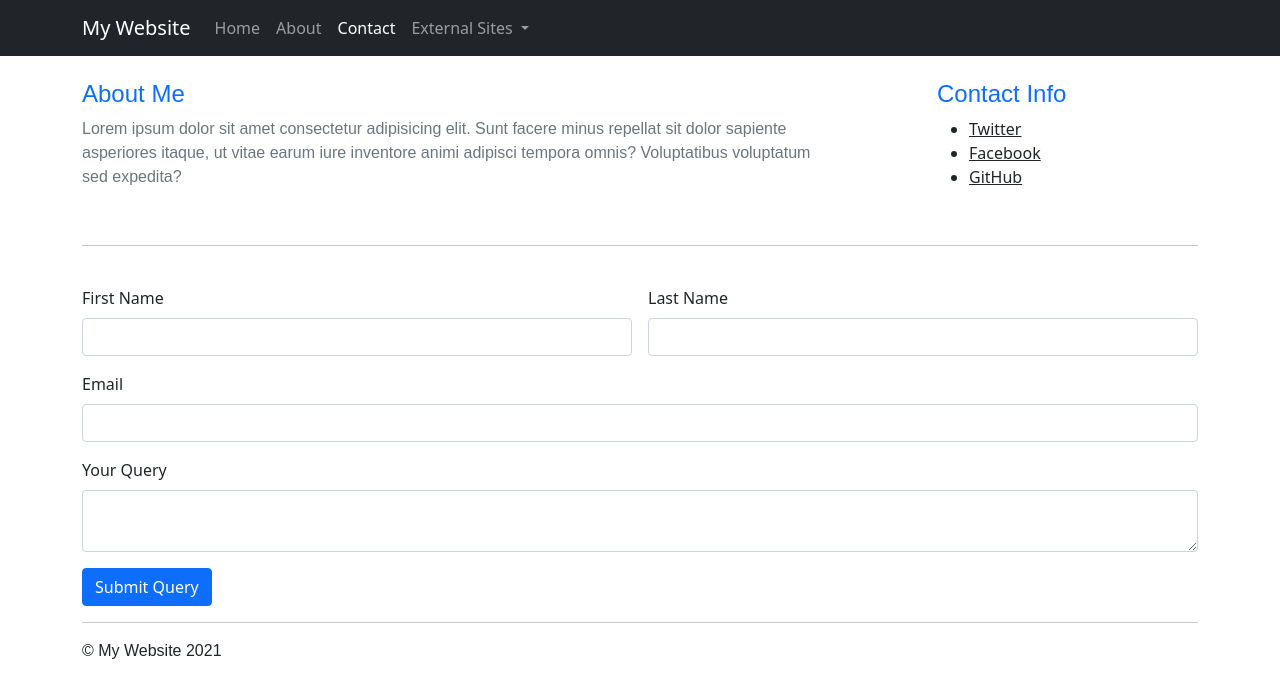
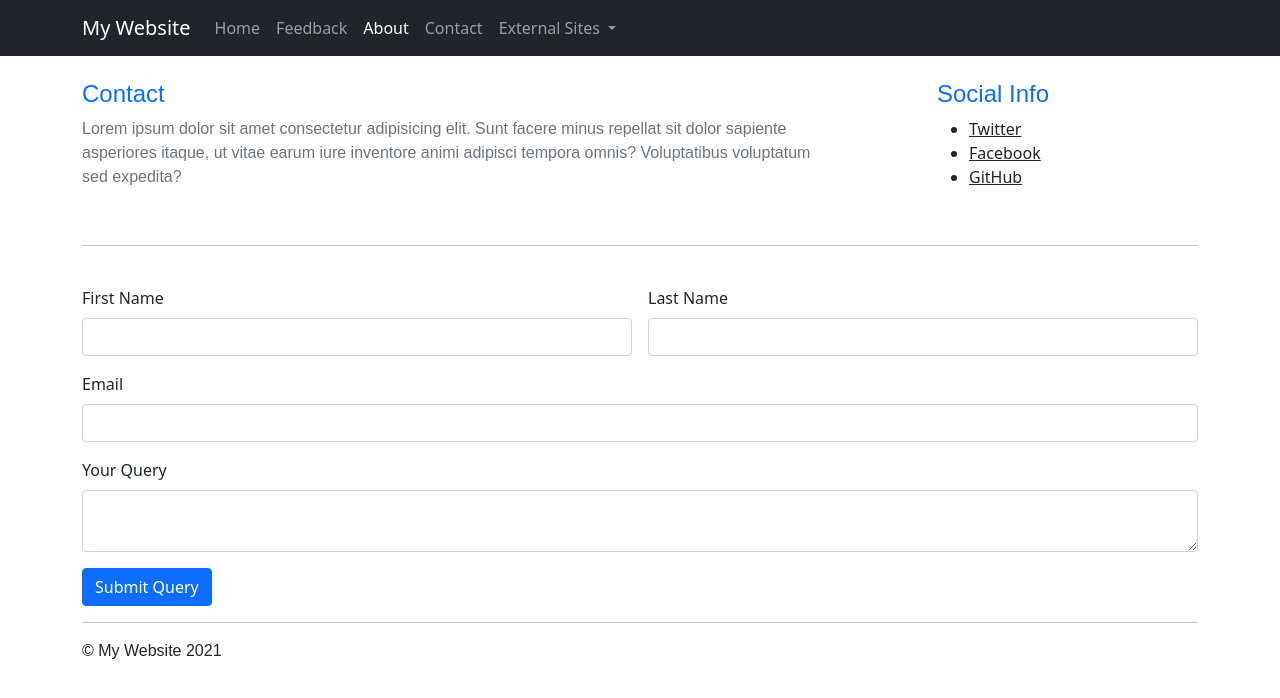
Before and after one commit to davevon/My-Website-Intro-To-Web-Technologies-main, a plain HTML site: page contact.html in a window 1280 px wide. Drawn offline with nearby package versions, Linux system fonts and the light colour scheme.

Commit message:
NAv Bar updated[about,contact and index]

```diff
--- a/contact.html
+++ b/contact.html
@@ -20,6 +20,9 @@
                 <ul class="navbar-nav">
                   <li class="nav-item">
                     <a class="nav-link" href="index.html">Home</a>
+                  </li>
+                  <li class="nav-item">
+                    <a class="nav-link" href="ratingsandcomments.html">Feedback</a>
                   </li>
                   <li class="nav-item">
                     <a class="nav-link" href="about.html">About</a>
@@ -45,13 +48,13 @@
         <div id="container" class="container">
             <div class="row">
                 <div class="col-8">
-                    <h4 class="text-primary">About Me</h4>
+                    <h4 class="text-primary">Contact</h4>
                     <p class="text-muted">
                         Lorem ipsum dolor sit amet consectetur adipisicing elit. Sunt facere minus repellat sit dolor sapiente asperiores itaque, ut vitae earum iure inventore animi adipisci tempora omnis? Voluptatibus voluptatum sed expedita?
                     </p>
                 </div>
                 <div class="col-3 offset-md-1">
-                    <h4 class="text-primary">Contact Info</h4>
+                    <h4 class="text-primary">Social Info</h4>
                     <ul>
                         <li><a href="#" class="text-dark">Twitter</a></li>
                         <li><a href="#" class="text-dark">Facebook</a></li>
```
Also changed, not shown: about.html (+3 -0 lines), index.html (+1 -3 lines).
